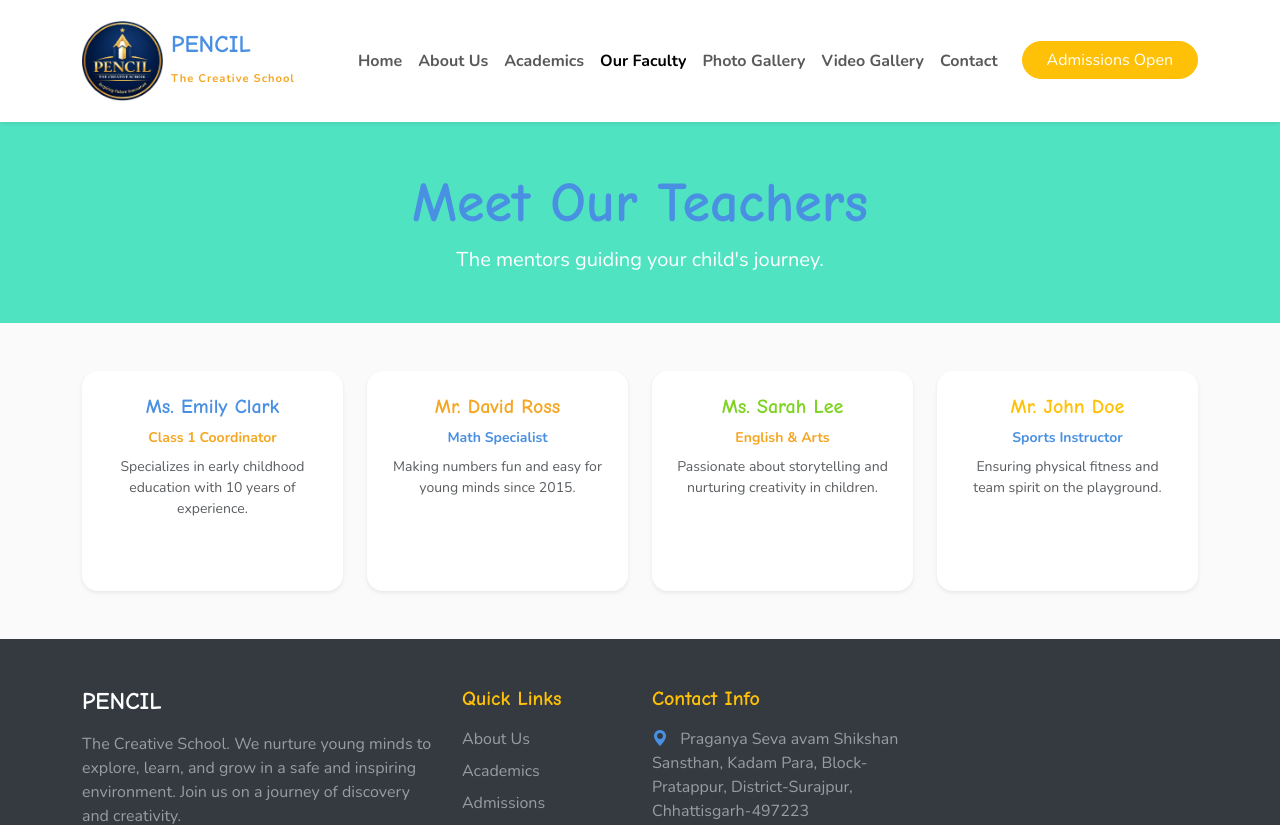
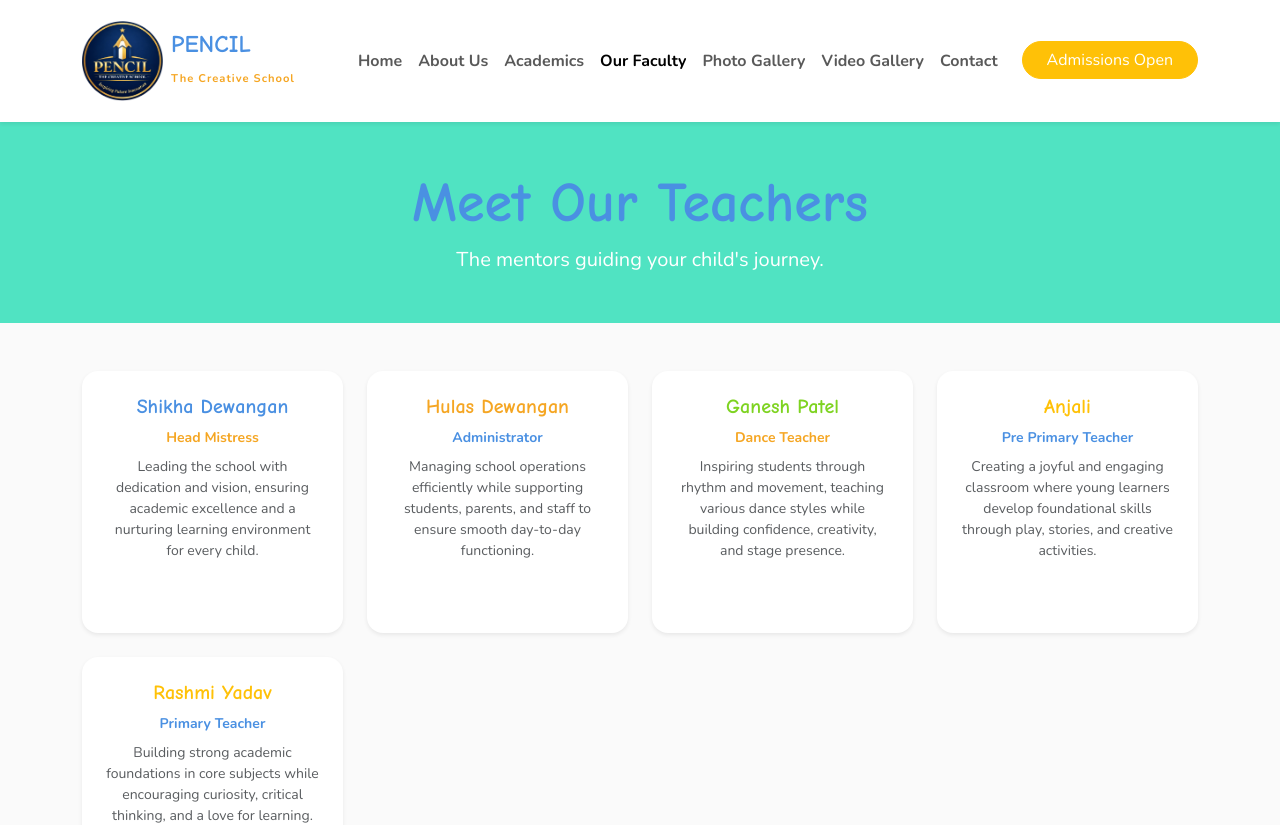
Before and after one commit to deepeshsahuschool-design/school-website, an Angular app: page /faculty in a window 1280 px wide. Shown: the top 825 px of the page. Built offline with nearby package versions, Linux system fonts and the light colour scheme.

Commit message:
updated teachers

```diff
--- a/src/app/pages/faculty/faculty.component.html
+++ b/src/app/pages/faculty/faculty.component.html
@@ -13,9 +13,9 @@
       <div class="card h-100 border-0 shadow-sm text-center">
         <div class="card-body p-4">
           <!-- <img src="https://images.unsplash.com/photo-1573496359142-b8d87734a5a2?ixlib=rb-4.0.3&auto=format&fit=crop&w=400&q=80" alt="Teacher" class="rounded-circle mb-3 border border-3 border-primary" style="width: 120px; height: 120px; object-fit: cover;"> -->
-          <h5 class="fw-bold text-primary">Ms. Emily Clark</h5>
-          <p class="text-secondary small fw-bold mb-2">Class 1 Coordinator</p>
-          <p class="text-muted small">Specializes in early childhood education with 10 years of experience.</p>
+          <h5 class="fw-bold text-primary">Shikha Dewangan</h5>
+          <p class="text-secondary small fw-bold mb-2">Head Mistress</p>
+          <p class="text-muted small">Leading the school with dedication and vision, ensuring academic excellence and a nurturing learning environment for every child.</p>
         </div>
         <div class="card-footer bg-transparent border-0 pb-4">
           <!-- <a href="#" class="text-secondary"><i class="bi bi-envelope-fill"></i></a> -->
@@ -28,9 +28,9 @@
       <div class="card h-100 border-0 shadow-sm text-center">
         <div class="card-body p-4">
           <!-- <img src="https://images.unsplash.com/photo-1560250097-0b93528c311a?ixlib=rb-4.0.3&auto=format&fit=crop&w=400&q=80" alt="Teacher" class="rounded-circle mb-3 border border-3 border-secondary" style="width: 120px; height: 120px; object-fit: cover;"> -->
-          <h5 class="fw-bold text-secondary">Mr. David Ross</h5>
-          <p class="text-primary small fw-bold mb-2">Math Specialist</p>
-          <p class="text-muted small">Making numbers fun and easy for young minds since 2015.</p>
+          <h5 class="fw-bold text-secondary">Hulas Dewangan</h5>
+          <p class="text-primary small fw-bold mb-2">Administrator</p>
+          <p class="text-muted small">Managing school operations efficiently while supporting students, parents, and staff to ensure smooth day-to-day functioning.</p>
         </div>
         <div class="card-footer bg-transparent border-0 pb-4">
           <!-- <a href="#" class="text-primary"><i class="bi bi-envelope-fill"></i></a> -->
@@ -43,9 +43,9 @@
       <div class="card h-100 border-0 shadow-sm text-center">
         <div class="card-body p-4">
           <!-- <img src="https://images.unsplash.com/photo-1544717305-2782549b5136?ixlib=rb-4.0.3&auto=format&fit=crop&w=400&q=80" alt="Teacher" class="rounded-circle mb-3 border border-3 border-success" style="width: 120px; height: 120px; object-fit: cover;"> -->
-          <h5 class="fw-bold text-success">Ms. Sarah Lee</h5>
-          <p class="text-secondary small fw-bold mb-2">English & Arts</p>
-          <p class="text-muted small">Passionate about storytelling and nurturing creativity in children.</p>
+          <h5 class="fw-bold text-success">Ganesh Patel</h5>
+          <p class="text-secondary small fw-bold mb-2">Dance Teacher</p>
+          <p class="text-muted small">Inspiring students through rhythm and movement, teaching various dance styles while building confidence, creativity, and stage presence.</p>
         </div>
         <div class="card-footer bg-transparent border-0 pb-4">
           <!-- <a href="#" class="text-success"><i class="bi bi-envelope-fill"></i></a> -->
@@ -58,9 +58,24 @@
       <div class="card h-100 border-0 shadow-sm text-center">
         <div class="card-body p-4">
           <!-- <img src="https://images.unsplash.com/photo-1507003211169-0a1dd7228f2d?ixlib=rb-4.0.3&auto=format&fit=crop&w=400&q=80" alt="Teacher" class="rounded-circle mb-3 border border-3 border-warning" style="width: 120px; height: 120px; object-fit: cover;"> -->
-          <h5 class="fw-bold text-warning">Mr. John Doe</h5>
-          <p class="text-primary small fw-bold mb-2">Sports Instructor</p>
-          <p class="text-muted small">Ensuring physical fitness and team spirit on the playground.</p>
+          <h5 class="fw-bold text-warning">Anjali</h5>
+          <p class="text-primary small fw-bold mb-2">Pre Primary Teacher</p>
+          <p class="text-muted small">Creating a joyful and engaging classroom where young learners develop foundational skills through play, stories, and creative activities.</p>
+        </div>
+        <div class="card-footer bg-transparent border-0 pb-4">
+          <!-- <a href="#" class="text-warning"><i class="bi bi-envelope-fill"></i></a> -->
+        </div>
+      </div>
+    </div>
+
+    <!-- Teacher 5 -->
+    <div class="col-md-6 col-lg-3">
+      <div class="card h-100 border-0 shadow-sm text-center">
+        <div class="card-body p-4">
+          <!-- <img src="https://images.unsplash.com/photo-1507003211169-0a1dd7228f2d?ixlib=rb-4.0.3&auto=format&fit=crop&w=400&q=80" alt="Teacher" class="rounded-circle mb-3 border border-3 border-warning" style="width: 120px; height: 120px; object-fit: cover;"> -->
+          <h5 class="fw-bold text-warning">Rashmi Yadav</h5>
+          <p class="text-primary small fw-bold mb-2">Primary Teacher</p>
+          <p class="text-muted small">Building strong academic foundations in core subjects while encouraging curiosity, critical thinking, and a love for learning.</p>
         </div>
         <div class="card-footer bg-transparent border-0 pb-4">
           <!-- <a href="#" class="text-warning"><i class="bi bi-envelope-fill"></i></a> -->
```
